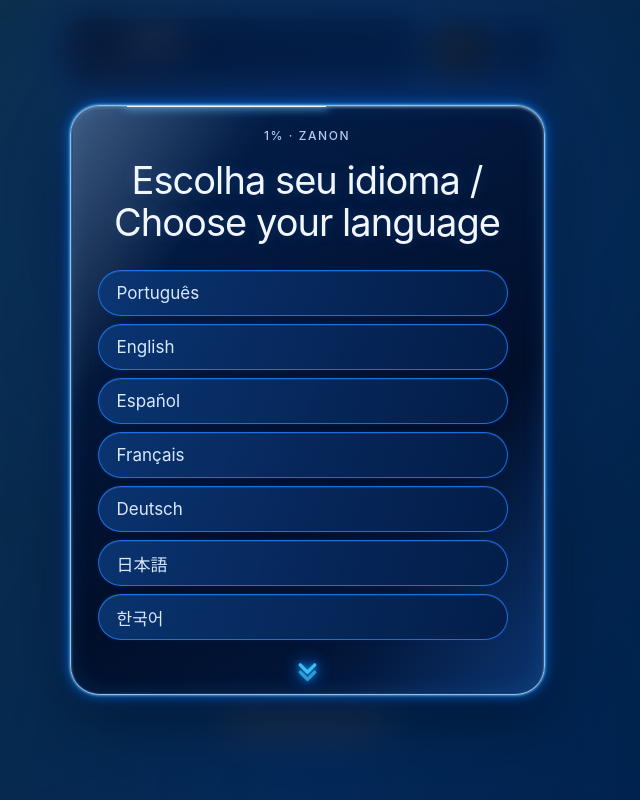
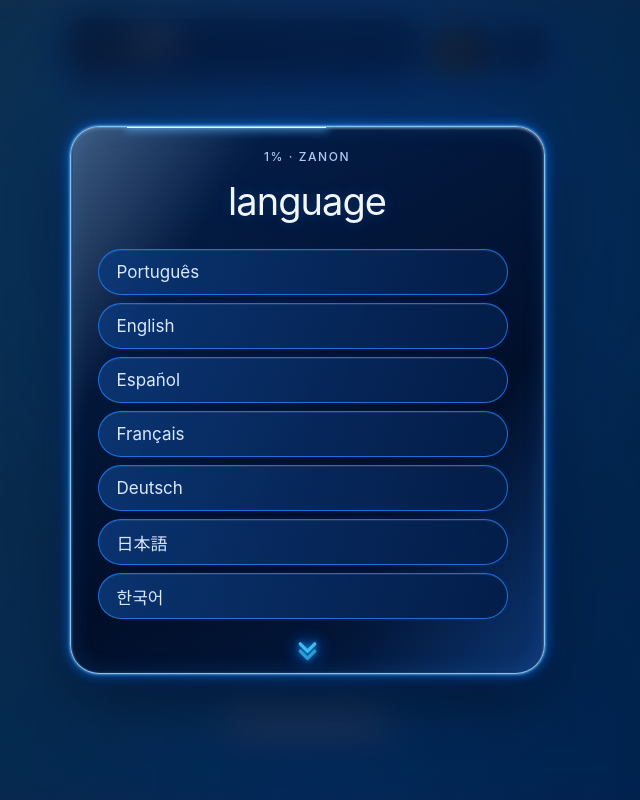
Before and after one commit to diaspaulin27-rgb/1-, a plain HTML site: page index.html in a window 1280 px wide. Shown: the whole page, without its empty margins (333-973 px from the left). Drawn offline with Linux system fonts and the light colour scheme.

Commit message:
Atualizar o index.html

```diff
--- a/index.html
+++ b/index.html
@@ -24,7 +24,7 @@
   <section class="overlay" id="languageScreen">
     <div class="languagePanel">
       <div class="languageBrand">1% · ZANON</div>
-      <h2 id="languageTitle">Escolha seu idioma / Choose your language</h2>
+      <h2 id="languageTitle">language</h2>
       <div class="languageButtons" id="languageButtons">
         <button class="languageButton" id="languagePortuguese" data-language="pt">Português</button>
         <button class="languageButton" id="languageEnglish" data-language="en">English</button>
```
